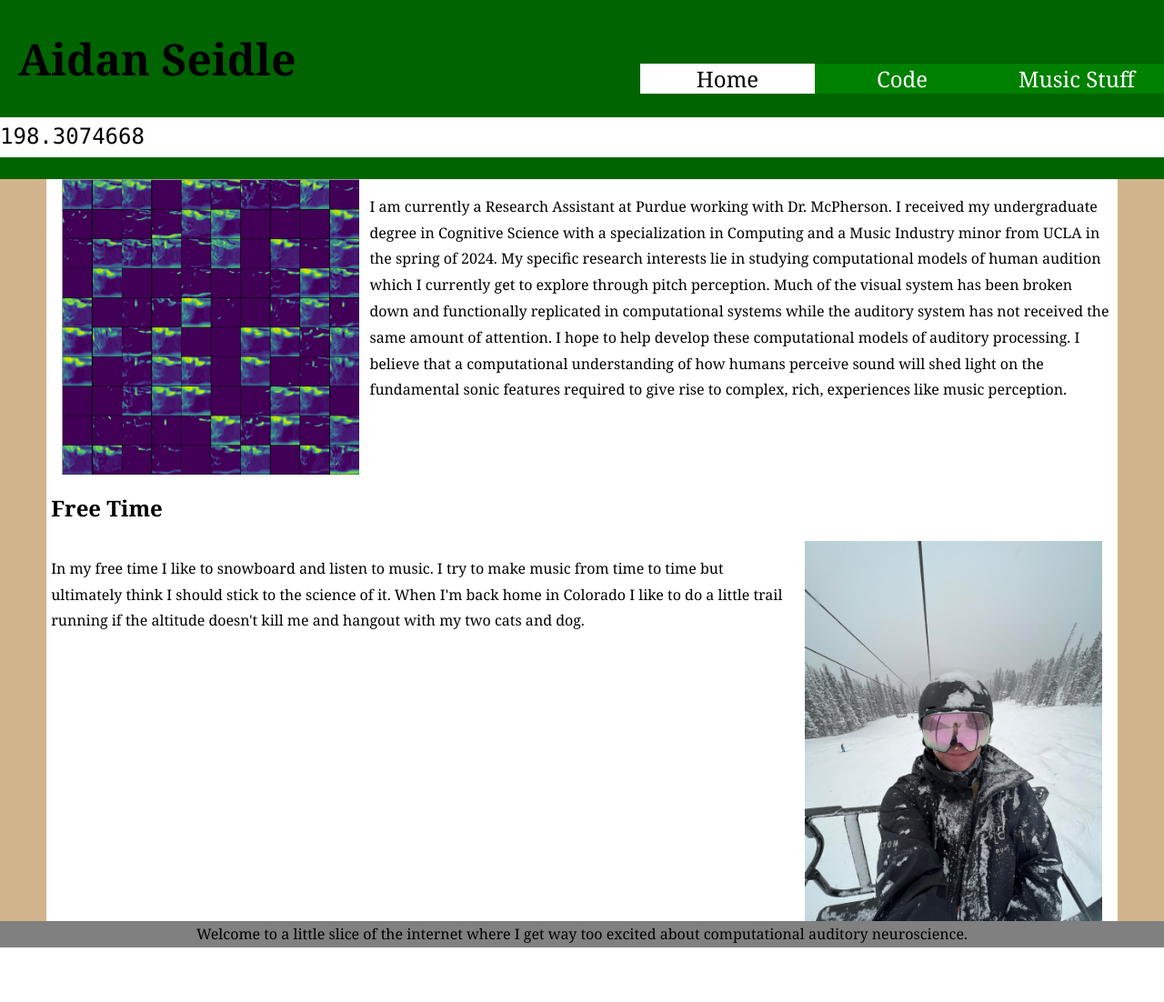
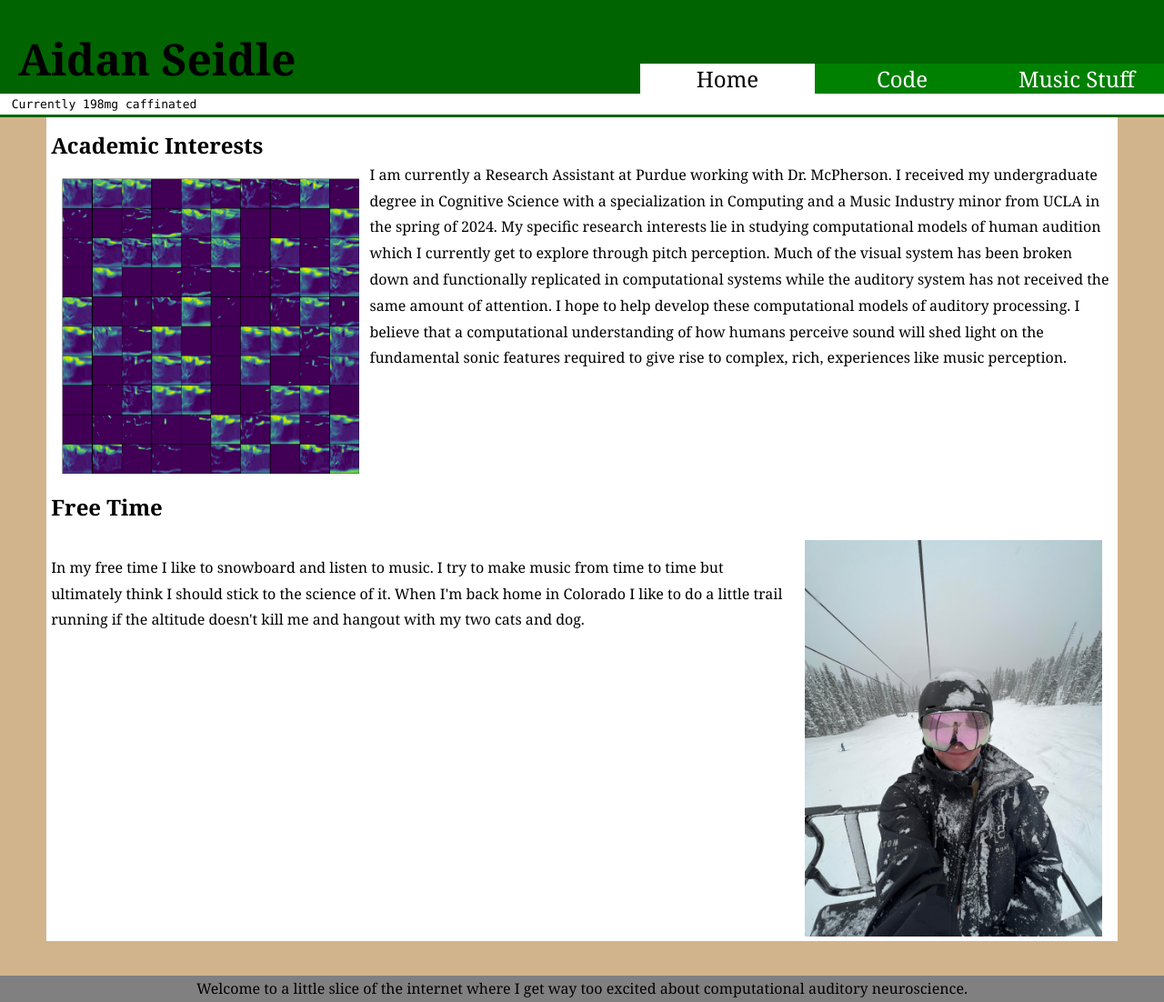
Before and after one commit to AidanSeidle/AidanSeidle.github.io, a PHP site: page / in a window 1280 px wide. Shown: the whole page at 91% size. Before the commit the page ends 1042 px from the top, so only its background shows below. Run offline with PHP 8.4, Linux system fonts and the light colour scheme.

Commit message:
Caffeine Counter Styling and Streamline

```diff
--- a/index.js
+++ b/caf_counter.js
@@ -4,7 +4,7 @@ try {
     const data = await response.json();
 
     // Assuming the value is stored in "sheetValue" in the JSON
-    document.getElementById('sheetData').textContent = data.sheetValue || 'Not currently Caffinated';
+    document.getElementById('sheetData').textContent = `Currently ${Math.round(data.sheetValue)}mg caffinated` || 'Not currently caffinated';
 } catch (error) {
     console.error('Error loading sheet data:', error);
     document.getElementById('sheetData').textContent = 'Failed to load data.';
--- a/code.html
+++ b/code.html
@@ -4,11 +4,15 @@
 		<meta charset="UTF-8">
 		<title>Aidan Seidle</title>
 		<link rel="stylesheet" href="styles.css">
+        <script src="caf_counter.js" defer></script>
 	</head>
 
     <body class="body">
 		<header class="header">
             <span><h1>Aidan Seidle</h1></span>
+            <span>
+				<p id="sheetData"></p>
+			</span>
 			<span>
 				<nav>
 					<a href="index.html">Home</a>
--- a/index.html
+++ b/index.html
@@ -4,7 +4,7 @@
 		<meta charset="UTF-8">
 		<title>Aidan Seidle</title>
 		<link rel="stylesheet" href="styles.css">
-		<script src="index.js" defer></script>
+        <script src="caf_counter.js" defer></script>
 	</head>
 
 	<body class="body">
--- a/music.html
+++ b/music.html
@@ -4,11 +4,15 @@
 		<meta charset="UTF-8">
 		<title>Aidan Seidle</title>
 		<link rel="stylesheet" href="styles.css">
+        <script src="caf_counter.js" defer></script>
 	</head>
 
     <body class="body">
         <header class="header">
             <span><h1>Aidan Seidle</h1></span>
+            <span>
+				<p id="sheetData"></p>
+			</span>
 			<span>
 				<nav>
 					<a href="index.html">Home</a>
--- a/styles.css
+++ b/styles.css
@@ -14,6 +14,7 @@ header {
     position: fixed;
     top: 0px;
     left: 0px;
+    height: fit-content;
     width: 100%;
     font-size: x-large;
     z-index: 1;
@@ -22,7 +23,7 @@ header {
 main {
     background-color: white;
     position: relative;
-    top: 119px;
+    top: 118px;
     left: 0px;
     z-index: 0;
     padding: 5px;
@@ -33,7 +34,7 @@ main {
 footer {
     position: relative;
     float: bottom;
-    bottom: -80px;
+    bottom: -140px;
     left: 0px;
     background-color: grey;
     text-align: center;
@@ -91,6 +92,7 @@ p {
 .right_para {
     float: right;
     max-width: 70%;
+    margin-top:-18px;
 }
 
 .left_para {
@@ -142,5 +144,11 @@ section {
 }
 
 #sheetData {
+    padding-left: 1%;
+    position: absolute;
+    float: bottom;
+    bottom: -10px;
+    width: 100%;
     font-family: "Lucida Console", "Courier New", monospace;
+    font-size: small;
 }
```
